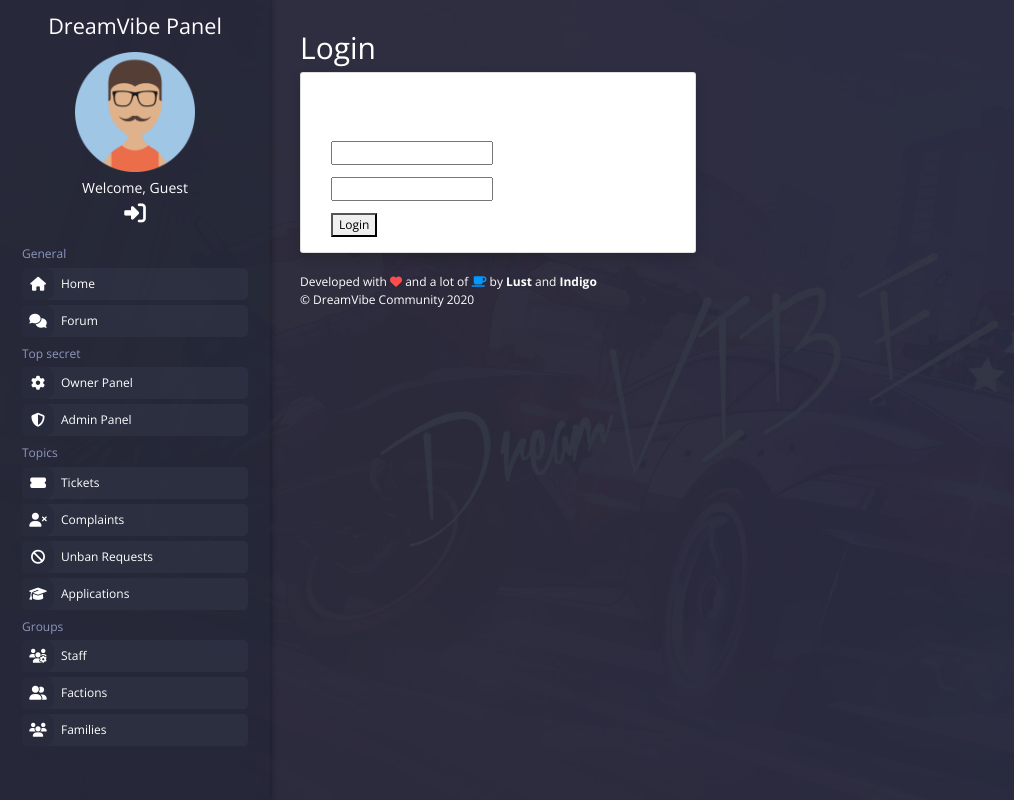
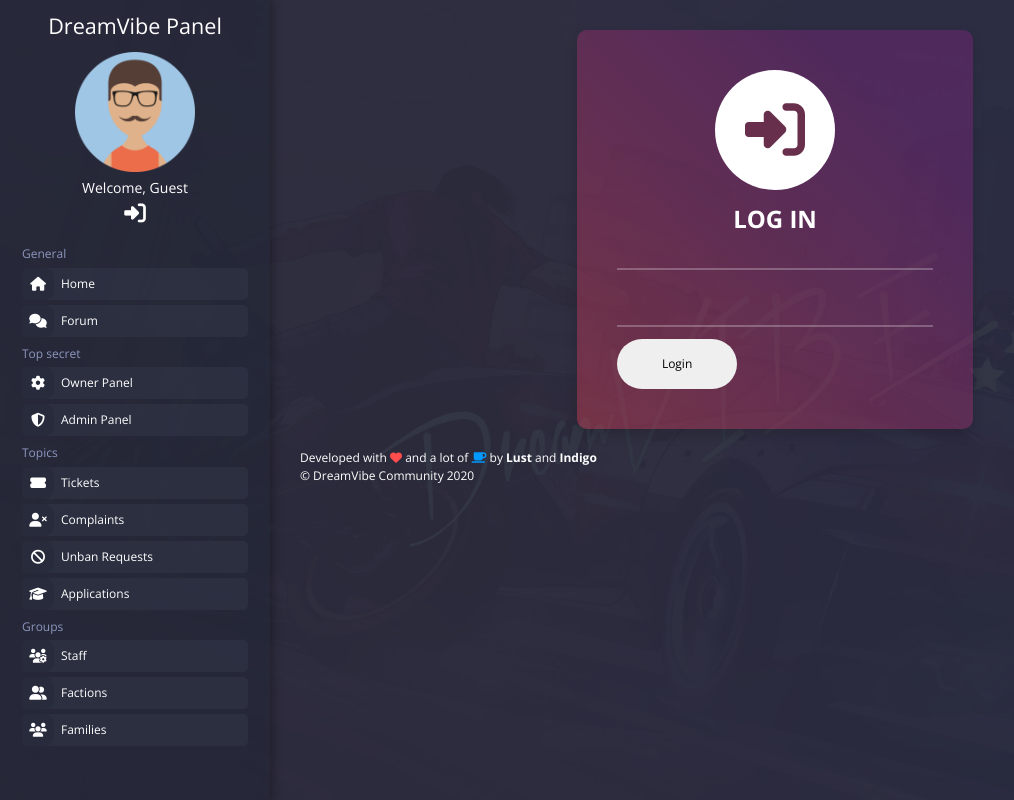
Before and after one commit to vtean/rpg-panel, a PHP site: page /login in a window 1280 px wide. Shown: the whole page, without its empty margins (0-1014 px from the left). Run offline with PHP 8.4, Linux system fonts and the light colour scheme; a stand-in replaces the project's code that opens the database connection; some libraries are stand-ins or nearby versions.

Commit message:
Update dreamvibe.css, login.php

```diff
--- a/public/resources/css/dreamvibe.css
+++ b/public/resources/css/dreamvibe.css
@@ -86,7 +86,7 @@ img {
   position: fixed;
   top: 0;
   left: 0;
-  box-shadow: 0 0 6px 1px #00000060;
+  box-shadow: 0 0 10px 1px #00000060;
 }
 
 /* Logo */
@@ -276,8 +276,10 @@ img {
 
 .dv-footer i.fa-coffee {
   color: #0099ff;
+}
+
+
 /* Login */
-
 .login {
   border-radius: 10px;
   border: none;
@@ -288,6 +290,7 @@ img {
 
 .login .login-icon {
   background: #fff;
+  color: #682f4d;
   width: 120px;
   height: 120px;
   border-radius: 50%;
@@ -413,7 +416,7 @@ img {
 
 .login .username:before {
   content: "\f007";
-  font-family: "Font Awesome 5 Free", serif;
+  font-family: "Font Awesome 5 Pro";
   font-weight: 900;
   font-size: 16px;
   position: absolute;
@@ -427,7 +430,7 @@ img {
 
 .login .password:before {
   content: "\f084";
-  font-family: "Font Awesome 5 Free", serif;
+  font-family: "Font Awesome 5 Pro";
   font-weight: 900;
   font-size: 16px;
   position: absolute;
--- a/public/views/login.php
+++ b/public/views/login.php
@@ -1,6 +1,5 @@
 <?php getHeader($data['pageTitle']); ?>
-    <h1><?php echo($data['pageTitle']); ?></h1>
-    <div class="card col-md-5 login shadow">
+    <div class="card col-md-5 login shadow m-auto">
         <div class="card-body">
             <span class="login-icon">
                 <i class="fas fa-sign-in-alt"></i>
```
